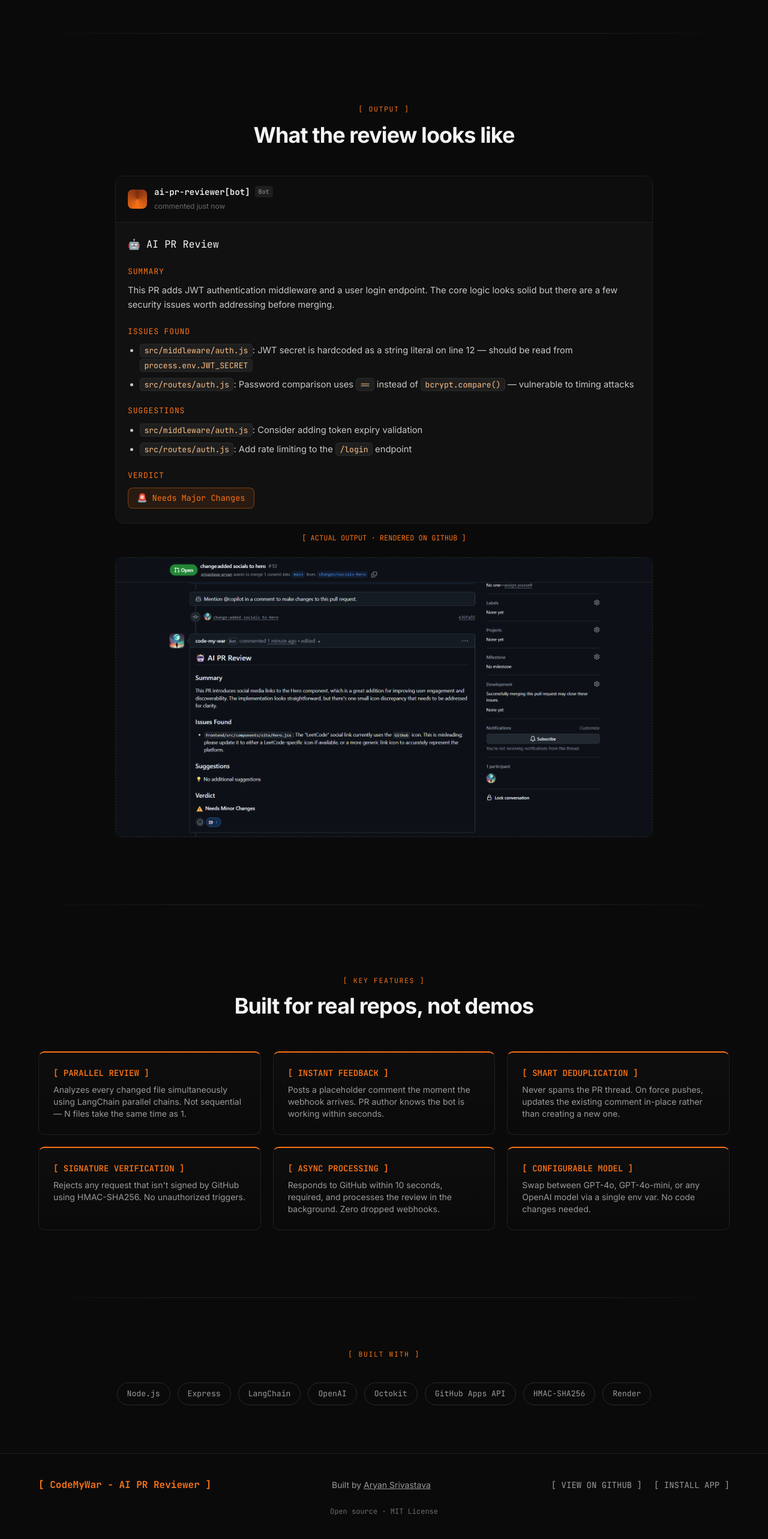
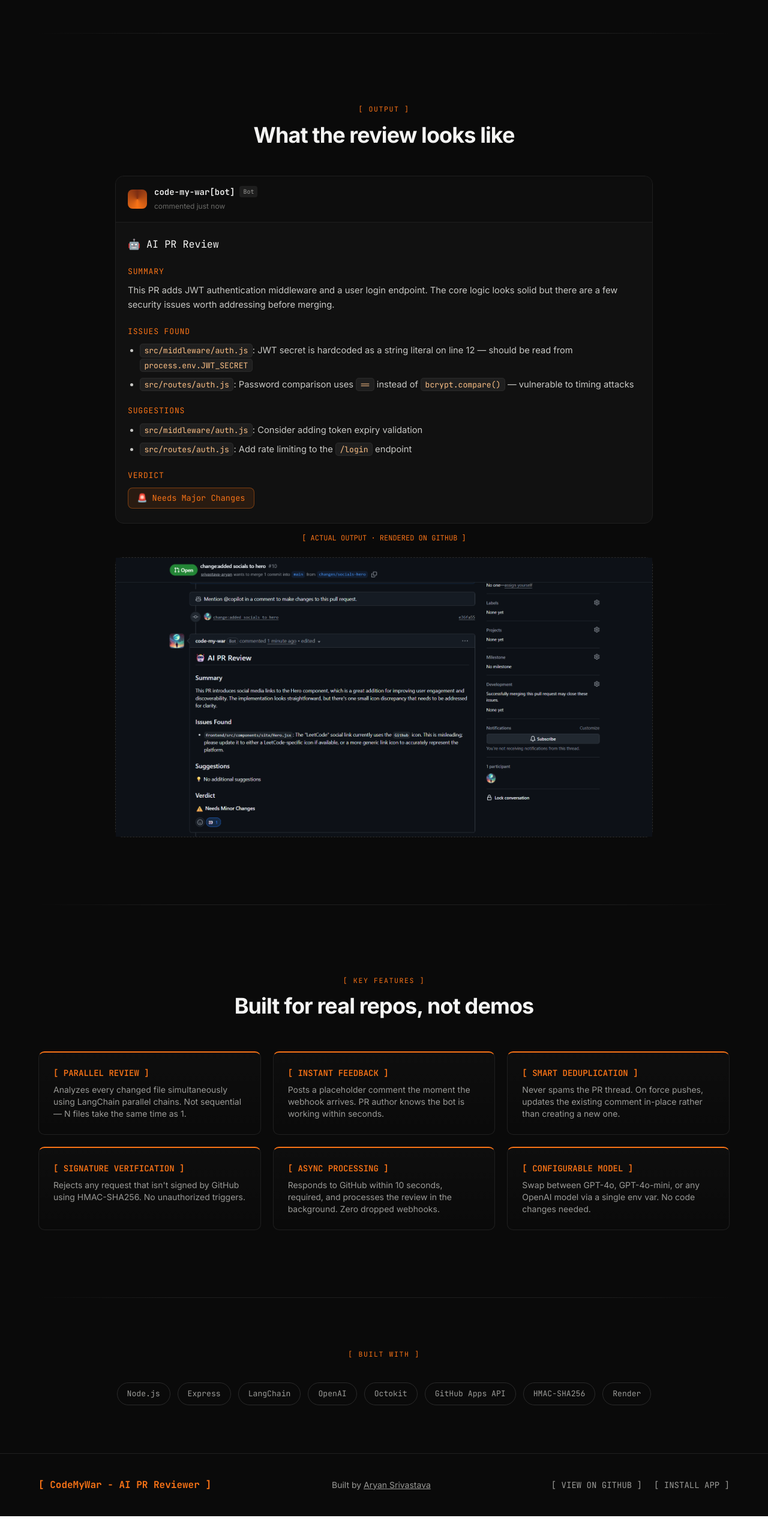
Before and after one commit to srivastava-aryan/angrybot, a React (Vite) app: page / in a window 1280 px wide. Shown: the part 1393-3959 px from the top of the page at 60% size. After the commit the page ends 3921 px from the top, so only its background shows below. Built offline with nearby package versions, Linux system fonts and the light colour scheme; no server answers.

Commit message:
dependency error fix

```diff
--- a/src/index.jsx
+++ b/src/index.jsx
@@ -1,8 +1,9 @@
 import { useEffect, useRef, useState } from "react";
 import dotenv from "dotenv";
+// dotenv.config();
 
-const REPO_URL = "#"; // process.env.GITHUB_REPO_URL;
-const INSTALL_URL = "#"; // process.env.GITHUB_APP_INSTALL_URL;
+const REPO_URL =  import.meta.env.VITE_GITHUB_REPO_URL;
+const INSTALL_URL = import.meta.env.VITE_GITHUB_APP_INSTALL_URL;
 
 function useReveal() {
   const ref = useRef(null);
@@ -419,7 +420,7 @@
                 <div className="bot-avatar" />
                 <div>
                   <div className="flex items-center gap-2">
-                    <span className="mono text-sm font-semibold">ai-pr-reviewer[bot]</span>
+                    <span className="mono text-sm font-semibold">code-my-war[bot]</span>
                     <span
                       className="mono rounded"
                       style={{ fontSize: "10px", padding: "2px 6px", background: "rgba(255,255,255,0.07)", color: colors.textDim }}
@@ -551,9 +552,9 @@
               </a>
             </div>
           </div>
-          <p className="text-center mt-6 text-xs mono" style={{ color: colors.textDimmer }}>
+          {/* <p className="text-center mt-6 text-xs mono" style={{ color: colors.textDimmer }}>
             Open source · MIT License
-          </p>
+          </p> */}
         </footer>
       </div>
     </div>
--- a/vite.config.js
+++ b/vite.config.js
@@ -4,7 +4,7 @@
 export default defineConfig({
   plugins: [react()],
   server: {
-    port: 3000,
+    port: 3002,
     open: true
   }
 })
```
